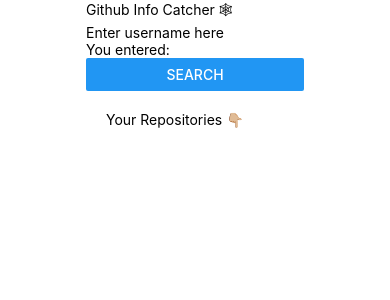
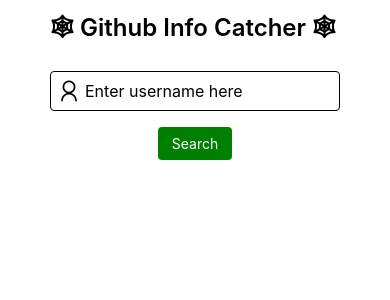
Before and after one commit to abhiram11/Github-User-n-Repo-Searcher, a React Native app: screen / in a window 390 px wide. Shown: the top 300 px of the page. Built offline with nearby package versions, Linux system fonts and the light colour scheme.

Commit message:
card styling, active card n textinput focus also added

```diff
--- a/GithubCatch.js
+++ b/GithubCatch.js
@@ -7,57 +7,186 @@
   Button,
   TouchableOpacity,
   Image,
+  Alert,
+  Linking,
 } from "react-native";
+import AntDesign from "react-native-vector-icons/AntDesign";
+import Ionicons from "react-native-vector-icons/Ionicons";
 
 export default function GithubCatch() {
   const [username, setUsername] = useState("");
   const [loading, setLoading] = useState(false);
   const [repos, setRepos] = useState([]);
   const [repoInfoDisplay, setRepoInfoDisplay] = useState(false);
+  const [repoClickedKey, setRepoClickedKey] = useState(null);
   const [repoInfoDisplayData, setRepoInfoDisplayData] = useState(null);
+  const [textInputFocus, setTextInputFocus] = useState(false);
 
   const handleSubmit = (e) => {
-    console.log("Searchinggggggggggggggggg");
-    e.preventDefault(); // submit the form entirely, we dont want form to do the submnit,
+    e.preventDefault();
+    setTextInputFocus(false);
+    // console.log("Value of e:", e);
+    if (username.length < 1) {
+      console.log("Enter a username first");
+      return Alert.alert("Enter a username first");
+    }
+
+    console.log("Searching");
+    // submit the form entirely, we dont want form to do the submnit,
     //we want to do it our own
     setLoading(true);
     // axios({})
     axios({
       method: "get",
-      url: `https://api.github.com/users/${username}/repos`,
+      url: `https://api.github.com/users/${username.toLowerCase()}/repos`,
     }).then((response) => {
-      // console.log(response.data);
+      console.log(response.data);
       setLoading(false);
       setRepos(response.data);
     });
   };
 
   return (
+    <>
       <View>
-      <Text>Github Info Catcher 🕸</Text>
+        <Text style={{ margin: 10, fontSize: 24, fontWeight: 600 }}>
+          🕸 Github Info Catcher 🕸
+        </Text>
+        <View
+          style={{
+            flexDirection: "row",
+            alignItems: "center",
+            marginVertical: 10,
+            marginHorizontal: 10,
+            padding: 6,
+            borderWidth: 1,
+            borderRadius: 4,
+            borderColor: textInputFocus ? "#4169E1" : "black",
+          }}
+        >
+          <AntDesign
+            name="user"
+            size={24}
+            style={{
+              marginRight: 4,
+              color: textInputFocus ? "#4169E1" : "black",
+            }}
+          />
           <TextInput
             placeholder="Enter username here"
             value={username}
+            onFocus={() => setTextInputFocus(true)}
             onChangeText={(value) => {
               setUsername(value);
             }}
+            style={{
+              fontSize: 16,
+              outline: "none",
+            }}
           />
-      <Text>You entered: {username}</Text>
-      <Button
-        title={loading ? "Searching..." : "Search"}
-        onPress={handleSubmit}
-        // onPress={() => setLoading(!loading)}
-      />
+        </View>
+        {/* <Text>You entered: "{username}"</Text> */}
 
+        <TouchableOpacity onPress={handleSubmit} style={{ marginVertical: 6 }}>
+          <Text
+            style={{
+              paddingVertical: 8,
+              paddingHorizontal: 14,
+              color: "white",
+              backgroundColor: "green",
+              borderRadius: 4,
+              alignSelf: "center",
+            }}
+          >
+            {loading ? "Searching..." : "Search"}
+          </Text>
+        </TouchableOpacity>
+      </View>
+      <View>
         {repoInfoDisplay ? (
-        <Text style={{ padding: 10 }}>
-          Repo Name : {repoInfoDisplayData.name}
+          <RepoCard repoInfoDisplayData={repoInfoDisplayData} />
+        ) : null}
+
+        {repos.length > 0 ? (
+          <Text
+            style={{
+              padding: 20,
+              alignSelf: "center",
+              fontSize: 16,
+              fontWeight: 600,
+            }}
+          >
+            Your Repositories 👇🏼{"\n"}
+          </Text>
+        ) : null}
+        {repos?.map((repo, index) => (
+          <TouchableOpacity
+            key={repo.id}
+            onPress={() => {
+              setRepoInfoDisplay(!repoInfoDisplay);
+              setRepoInfoDisplayData(repo);
+              setRepoClickedKey(repo.id);
+            }}
+            style={{
+              borderWidth: 1,
+              backgroundColor:
+                repo.id === repoClickedKey && repoInfoDisplay
+                  ? "black"
+                  : "white",
+              borderColor: "whitesmoke",
+              borderRadius: 4,
+              marginTop: 2,
+              alignItems: "center",
+            }}
+          >
+            <Text
+              style={{
+                color:
+                  repo.id === repoClickedKey && repoInfoDisplay
+                    ? "white"
+                    : "black",
+
+                padding: 10,
+                fontWeight: 600,
+              }}
+            >
+              {repo?.name.length > 32
+                ? `${repo.name.slice(0, 32)}...`
+                : repo.name}
+            </Text>
+          </TouchableOpacity>
+        ))}
+      </View>
+    </>
+  );
+}
+
+const RepoCard = ({ repoInfoDisplayData }) => {
+  return (
+    <View
+      style={{
+        padding: 10,
+        borderWidth: 2,
+        borderRadius: 6,
+        borderColor: "gray",
+      }}
+    >
+      <Text>
+        Repo Name :{" "}
+        <Text onPress={() => Linking.openURL(repoInfoDisplayData.clone_url)}>
+          {repoInfoDisplayData.name.length > 32
+            ? `${repoInfoDisplayData.name.slice(0, 32)}...`
+            : repoInfoDisplayData.name}{" "}
+          <Ionicons name="open-outline" size={16} />
+        </Text>
         {"\n"}
-          Forks Count:{repoInfoDisplayData.forks_count}
+        Forks Count: {repoInfoDisplayData.forks_count}
         {"\n"}
-          Language used:{repoInfoDisplayData.language}
-          {"\n"}
-          Owner Information:{"\n"}
+        Tech Stack used: {repoInfoDisplayData.language}
+        {"\n\n"}
+        <Text style={{ fontWeight: 600 }}>Owned by:{"\n"}</Text>
+      </Text>
+
       <View
         style={{
           flexDirection: "row",
@@ -67,28 +196,16 @@
       >
         <Image
           source={{ uri: repoInfoDisplayData.owner.avatar_url }}
-              style={{ width: 32, height: 32 }}
+          style={{ width: 32, height: 32, borderRadius: 99, marginRight: 6 }}
         />
-            <Text>{repoInfoDisplayData.owner.login}</Text>
+        <Text
+          style={{ marginLeft: 6, fontWeight: 600 }}
+          onPress={() => Linking.openURL(repoInfoDisplayData.owner.html_url)}
+        >
+          {repoInfoDisplayData.owner.login}
+          {"\n"}
+        </Text>
       </View>
-          {/* forks_count, language updated_at, watchers_count, owner.avatar_url, */}
-          {/* owner.login */}
-        </Text>
-      ) : null}
-
-      <Text style={{ padding: 20 }}>Your Repositories 👇🏼{"\n"}</Text>
-      {repos?.map((repo, index) => (
-        <TouchableOpacity
-          key={repo.id}
-          onPress={() => {
-            console.log("repo:", repo);
-            setRepoInfoDisplay(!repoInfoDisplay);
-            setRepoInfoDisplayData(repo);
-          }}
-        >
-          <Text style={{ padding: 10 }}>{repo.name}</Text>
-        </TouchableOpacity>
-      ))}
     </View>
   );
-}
+};
--- a/package.json
+++ b/package.json
@@ -5,6 +5,7 @@
     "react": "16.13.1",
     "react-dom": "16.13.1",
     "react-native": "https://github.com/expo/react-native/archive/sdk-42.0.0.tar.gz",
+    "react-native-vector-icons": "^8.1.0",
     "react-native-web": "~0.13.12"
   },
   "devDependencies": {
```
Also changed, not shown: 1 other file (tests, documents, lock files or other folders). Lines whose indentation alone changed are shown as unchanged.
